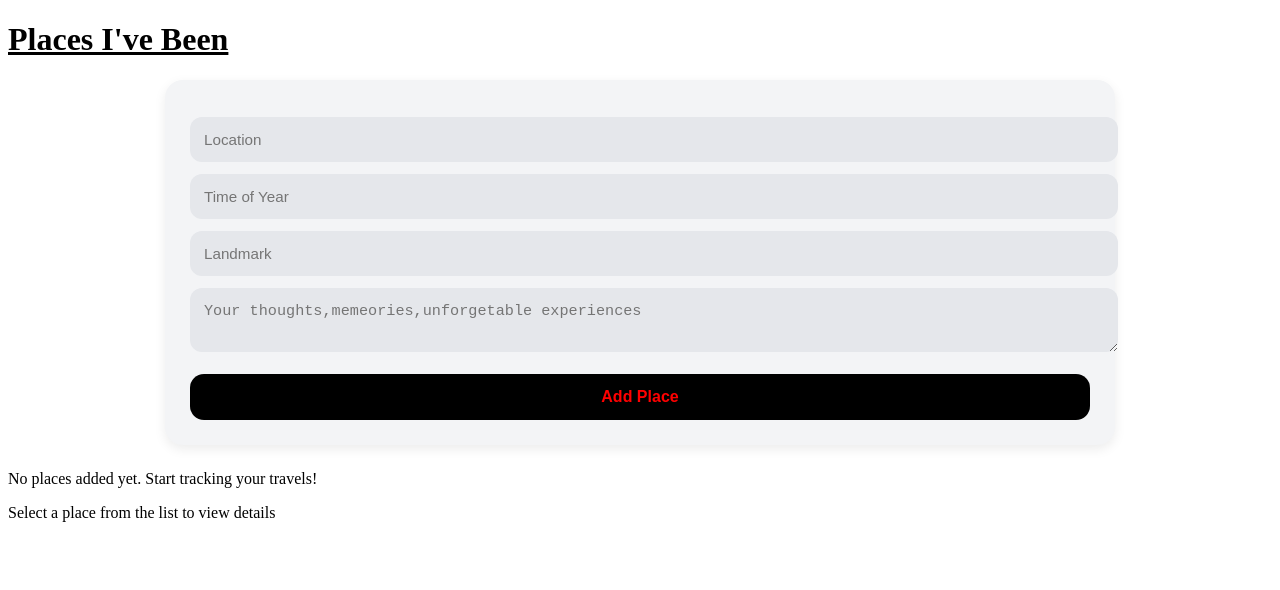
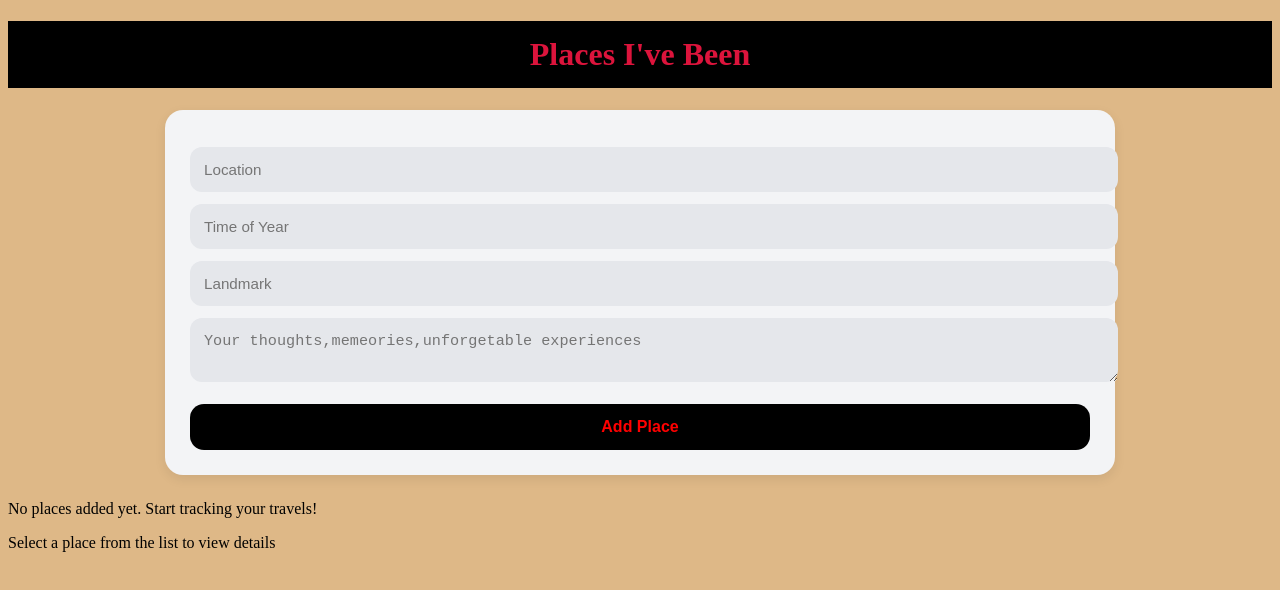
Before and after one commit to tedown2earth/Visited-Places, a plain HTML site: page index.html in a window 1280 px wide. Drawn offline with Linux system fonts and the light colour scheme; files whose address does not match are found by name.

Commit message:
Styling of the body and header.

```diff
--- a/index.html
+++ b/index.html
@@ -7,7 +7,7 @@
 </head>
 <body>
 
-      <h1><u>Places I've Been</u></h1>
+      <h1>Places I've Been</h1>
 
         <!-- Input Form -->
     <form id="placeForm" >
--- a/style.css
+++ b/style.css
@@ -37,3 +37,13 @@ button:hover {
    transform: scale(1.1);
     background: #004af7;
 }
+h1{
+  text-align: center;
+  border: none;
+  padding: 15px;
+  color: crimson;
+  background-color: #000000;
+}
+body{
+  background-color: burlywood;
+}
```
